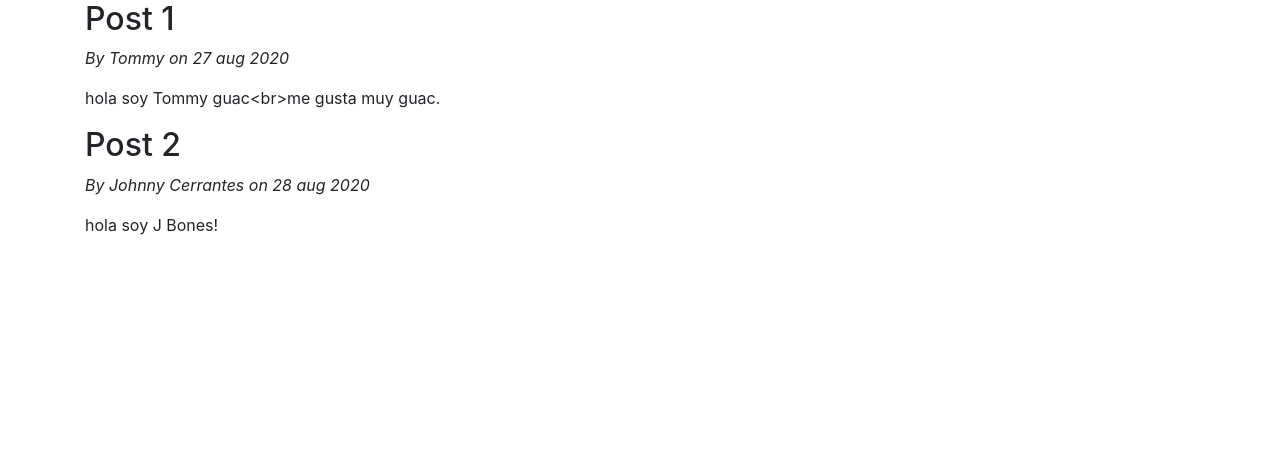
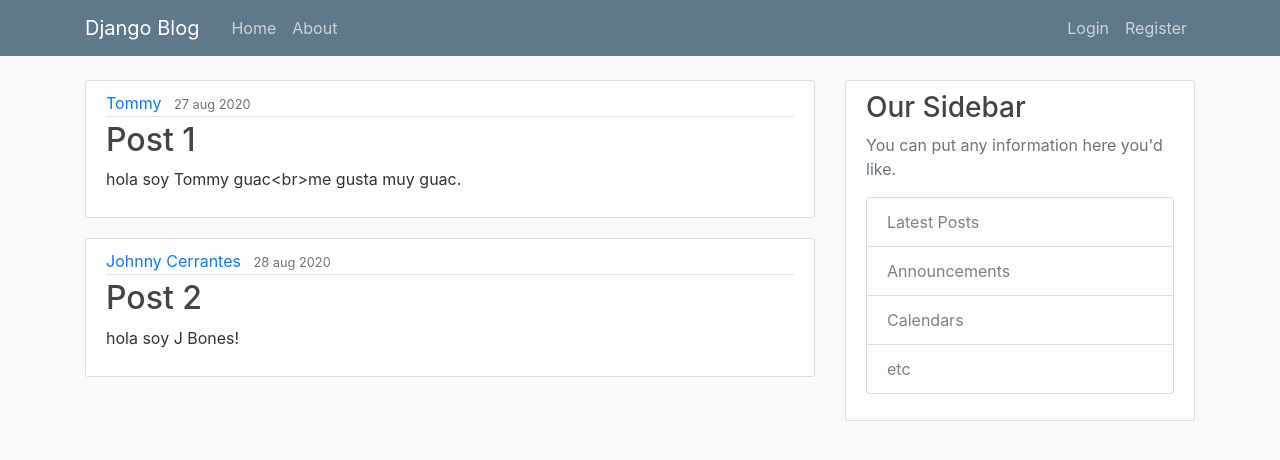
Before and after one commit to shylton/blogTutorial, a Django app: page /blog/ in a window 1280 px wide. Shown: the top 460 px of the page. Run offline with Django 3.2, Linux system fonts and the light colour scheme; some libraries are stand-ins or nearby versions.

Commit message:
end of part 3: added navbar, sidebar, components

```diff
--- /dev/null
+++ b/blogTutorial/static/blogTutorial/main.css
@@ -0,0 +1,84 @@
+body {
+  background: #fafafa;
+  color: #333333;
+  margin-top: 5rem;
+}
+
+h1, h2, h3, h4, h5, h6 {
+  color: #444444;
+}
+
+ul {
+  margin: 0;
+}
+
+.bg-steel {
+  background-color: #5f788a;
+}
+
+.site-header .navbar-nav .nav-link {
+  color: #cbd5db;
+}
+
+.site-header .navbar-nav .nav-link:hover {
+  color: #ffffff;
+}
+
+.site-header .navbar-nav .nav-link.active {
+  font-weight: 500;
+}
+
+.content-section {
+  background: #ffffff;
+  padding: 10px 20px;
+  border: 1px solid #dddddd;
+  border-radius: 3px;
+  margin-bottom: 20px;
+}
+
+.article-title {
+  color: #444444;
+}
+
+a.article-title:hover {
+  color: #428bca;
+  text-decoration: none;
+}
+
+.article-content {
+  white-space: pre-line;
+}
+
+.article-img {
+  height: 65px;
+  width: 65px;
+  margin-right: 16px;
+}
+
+.article-metadata {
+  padding-bottom: 1px;
+  margin-bottom: 4px;
+  border-bottom: 1px solid #e3e3e3
+}
+
+.article-metadata a:hover {
+  color: #333;
+  text-decoration: none;
+}
+
+.article-svg {
+  width: 25px;
+  height: 25px;
+  vertical-align: middle;
+}
+
+.account-img {
+  height: 125px;
+  width: 125px;
+  margin-right: 20px;
+  margin-bottom: 16px;
+}
+
+.account-heading {
+  font-size: 2.5rem;
+}
--- a/blogTutorial/templates/blogTutorial/base.html
+++ b/blogTutorial/templates/blogTutorial/base.html
@@ -1,12 +1,19 @@
+{% load static %}
 <!doctype html>
 <html lang="en">
 <head>
     <!-- Required meta tags -->
     <meta charset="utf-8">
-    <meta name="viewport" content="width=device-width, initial-scale=1, shrink-to-fit=no">
+    <meta name="viewport"
+          content="width=device-width, initial-scale=1, shrink-to-fit=no">
 
     <!-- Bootstrap CSS -->
-    <link rel="stylesheet" href="https://stackpath.bootstrapcdn.com/bootstrap/4.3.1/css/bootstrap.min.css" integrity="sha384-ggOyR0iXCbMQv3Xipma34MD+dH/1fQ784/j6cY/iJTQUOhcWr7x9JvoRxT2MZw1T" crossorigin="anonymous">
+    <link rel="stylesheet"
+          href="https://stackpath.bootstrapcdn.com/bootstrap/4.3.1/css/bootstrap.min.css"
+          integrity="sha384-ggOyR0iXCbMQv3Xipma34MD+dH/1fQ784/j6cY/iJTQUOhcWr7x9JvoRxT2MZw1T"
+          crossorigin="anonymous">
+
+    <link rel="stylesheet" type="text/css" href="{% static 'blogTutorial/main.css' %}">
 
     {% if title %}
         <title>Django Blog - {{ title }}</title>
@@ -15,14 +22,67 @@
     {% endif %}
 </head>
 <body>
+<header class="site-header">
+    <nav class="navbar navbar-expand-md navbar-dark bg-steel fixed-top">
         <div class="container">
+            <a class="navbar-brand mr-4" href="{% url 'blogTutorial:blog_home' %}">Django Blog</a>
+            <button class="navbar-toggler" type="button" data-toggle="collapse"
+                    data-target="#navbarToggle" aria-controls="navbarToggle"
+                    aria-expanded="false" aria-label="Toggle navigation">
+                <span class="navbar-toggler-icon"></span>
+            </button>
+            <div class="collapse navbar-collapse" id="navbarToggle">
+                <div class="navbar-nav mr-auto">
+                    <a class="nav-item nav-link" href="{% url 'blogTutorial:blog_home' %}">Home</a>
+                    <a class="nav-item nav-link" href="{% url 'blogTutorial:blog_about' %}">About</a>
+                </div>
+                <!-- Navbar Right Side -->
+                <div class="navbar-nav">
+                    <a class="nav-item nav-link" href="#">Login</a>
+                    <a class="nav-item nav-link" href="#">Register</a>
+                </div>
+            </div>
+        </div>
+    </nav>
+</header>
+<main role="main" class="container">
+    <div class="row">
+        <div class="col-md-8">
             {% block content %}{% endblock %}
         </div>
+        <div class="col-md-4">
+            <div class="content-section">
+                <h3>Our Sidebar</h3>
+                <p class='text-muted'>You can put any information here you'd
+                    like.
+                <ul class="list-group">
+                    <li class="list-group-item list-group-item-light">Latest
+                        Posts
+                    </li>
+                    <li class="list-group-item list-group-item-light">
+                        Announcements
+                    </li>
+                    <li class="list-group-item list-group-item-light">
+                        Calendars
+                    </li>
+                    <li class="list-group-item list-group-item-light">etc</li>
+                </ul>
+                </p>
+            </div>
+        </div>
+    </div>
+</main>
 
 <!-- Optional JavaScript -->
 <!-- jQuery first, then Popper.js, then Bootstrap JS -->
-    <script src="https://code.jquery.com/jquery-3.3.1.slim.min.js" integrity="sha384-q8i/X+965DzO0rT7abK41JStQIAqVgRVzpbzo5smXKp4YfRvH+8abtTE1Pi6jizo" crossorigin="anonymous"></script>
-    <script src="https://cdnjs.cloudflare.com/ajax/libs/popper.js/1.14.7/umd/popper.min.js" integrity="sha384-UO2eT0CpHqdSJQ6hJty5KVphtPhzWj9WO1clHTMGa3JDZwrnQq4sF86dIHNDz0W1" crossorigin="anonymous"></script>
-    <script src="https://stackpath.bootstrapcdn.com/bootstrap/4.3.1/js/bootstrap.min.js" integrity="sha384-JjSmVgyd0p3pXB1rRibZUAYoIIy6OrQ6VrjIEaFf/nJGzIxFDsf4x0xIM+B07jRM" crossorigin="anonymous"></script>
+<script src="https://code.jquery.com/jquery-3.3.1.slim.min.js"
+        integrity="sha384-q8i/X+965DzO0rT7abK41JStQIAqVgRVzpbzo5smXKp4YfRvH+8abtTE1Pi6jizo"
+        crossorigin="anonymous"></script>
+<script src="https://cdnjs.cloudflare.com/ajax/libs/popper.js/1.14.7/umd/popper.min.js"
+        integrity="sha384-UO2eT0CpHqdSJQ6hJty5KVphtPhzWj9WO1clHTMGa3JDZwrnQq4sF86dIHNDz0W1"
+        crossorigin="anonymous"></script>
+<script src="https://stackpath.bootstrapcdn.com/bootstrap/4.3.1/js/bootstrap.min.js"
+        integrity="sha384-JjSmVgyd0p3pXB1rRibZUAYoIIy6OrQ6VrjIEaFf/nJGzIxFDsf4x0xIM+B07jRM"
+        crossorigin="anonymous"></script>
 </body>
 </html>
--- a/blogTutorial/templates/blogTutorial/home.html
+++ b/blogTutorial/templates/blogTutorial/home.html
@@ -1,8 +1,15 @@
 {% extends 'blogTutorial/base.html' %}
 {% block content %}
     {% for post in posts %}
-        <h2>{{ post.title }}</h2>
-        <p><i>By {{ post.author }} on {{ post.date_posted }}</i></p>
-        <p>{{ post.content }}</p>
+        <article class="media content-section">
+            <div class="media-body">
+                <div class="article-metadata">
+                    <a class="mr-2" href="#">{{ post.author }}</a>
+                    <small class="text-muted">{{ post.date_posted }}</small>
+                </div>
+                <h2><a class="article-title" href="#">{{ post.title }}</a></h2>
+                <p class="article-content">{{ post.content }}</p>
+            </div>
+        </article>
     {% endfor %}
 {% endblock content %}
```
Lines whose indentation alone changed are shown as unchanged.
